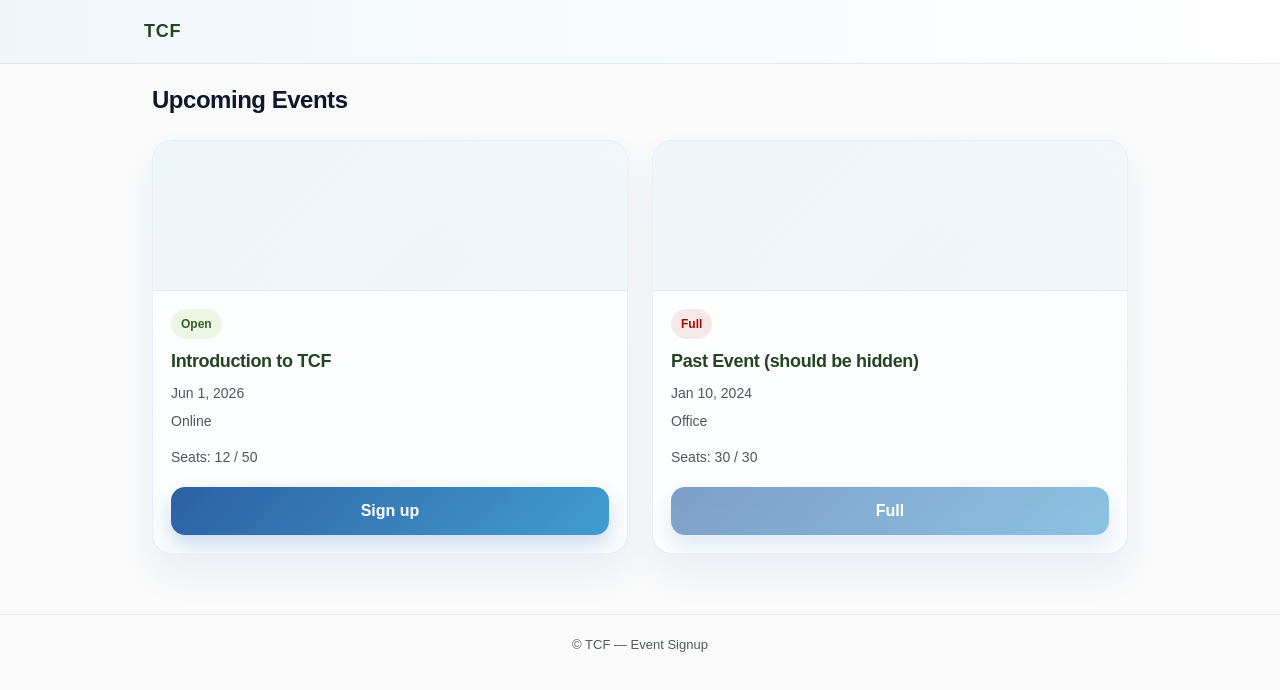
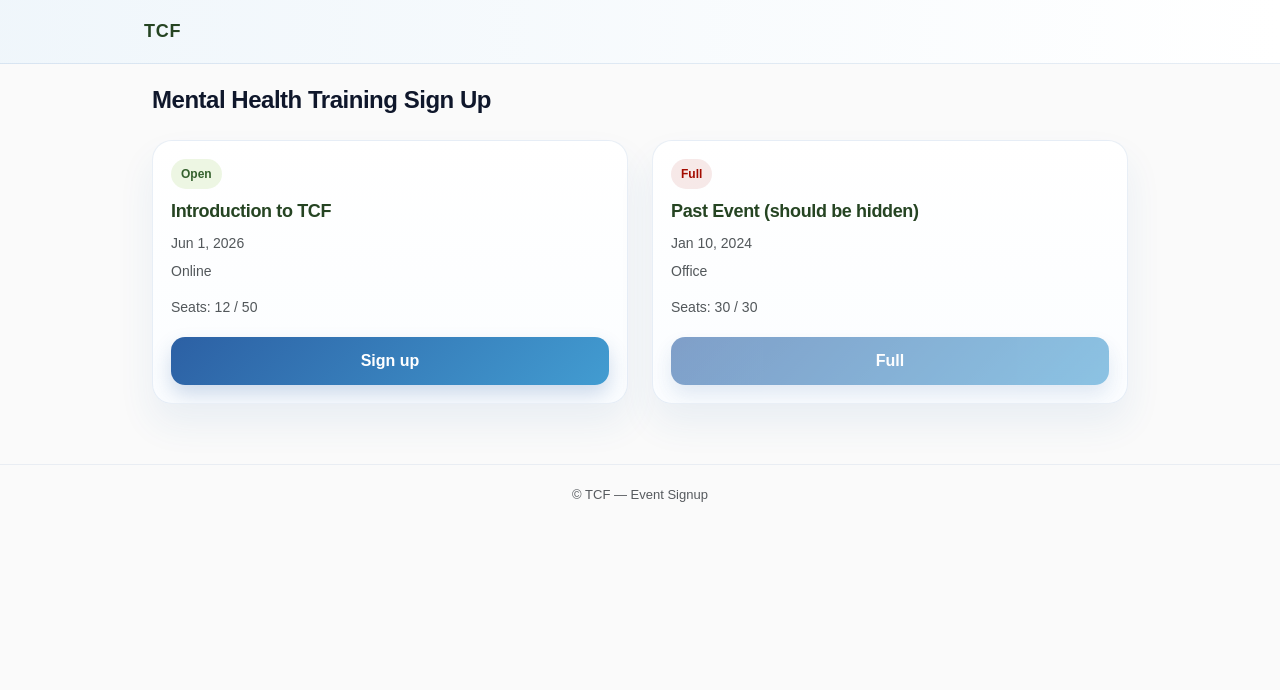
Before and after one commit to TCFEngTeam/tcf-signup-site, a Next.js app: page / in a window 1280 px wide. Shown: the top 690 px of the page. Built offline with nearby package versions, Linux system fonts and the light colour scheme; no server answers.

Commit message:
minor ui changes

```diff
--- a/src/app/components/EventCard.tsx
+++ b/src/app/components/EventCard.tsx
@@ -13,7 +13,9 @@
 
   return (
     <article className="event-card">
-      <div className="event-image">{/* placeholder image */}</div>
+      {
+      //<div className="event-image">{/* placeholder image */}</div>
+      }
       <div className="event-body">
         <div className={`event-badge ${event?.isFull ? 'badge-full' : 'badge-open'}`}>
           {event?.isFull ? 'Full' : 'Open'}
--- a/src/app/page.tsx
+++ b/src/app/page.tsx
@@ -53,7 +53,7 @@
       <Header />
 
       <main className="container mx-auto px-6 py-10">
-        <h1 className="text-2xl font-semibold mb-6">Upcoming Events</h1>
+        <h1 className="text-2xl font-semibold mb-6">Mental Health Training Sign Up</h1>
 
         {loading && <p>Loading events…</p>}
         {error && <p className="text-yellow-700">Error loading events; showing fallback list</p>}
```
